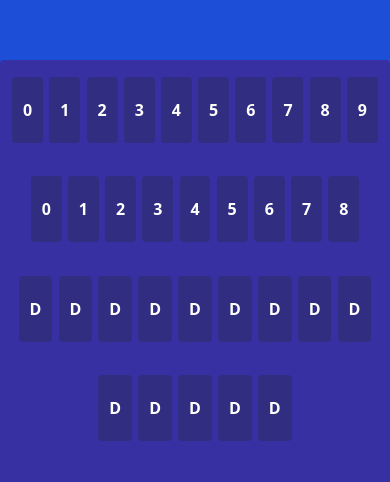
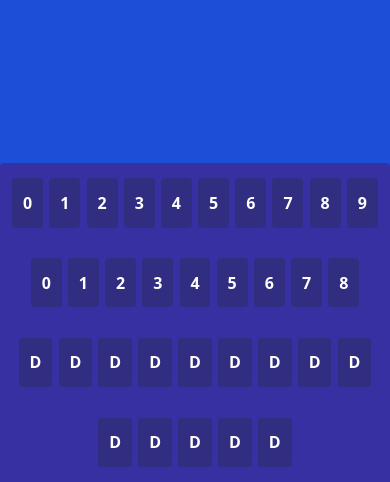
Before and after one commit to captainkapnap/kapericom, a Next.js app: page /portfolio/components/keyboard in a window 390 px wide. Shown: the part 362-844 px from the top of the page. Built offline with nearby package versions, Linux system fonts and the light colour scheme.

Commit message:
kb responsiveness working

```diff
--- a/src/pages/portfolio/components/keyboard.tsx
+++ b/src/pages/portfolio/components/keyboard.tsx
@@ -1,4 +1,8 @@
 import { useState } from "react";
+
+const kbKeys = {
+
+}
 
 function ICodeThis() {
     // ================ STATE ================
@@ -8,7 +12,7 @@ function ICodeThis() {
     function CreateKeys({whichKeyboard}: {whichKeyboard: number}) {
 
         return (
-            <div className='flex flex-col justify-center items-center text-2xl'>
+            <div className='flex flex-col justify-center items-center'>
                 <div className='h-1/4' id="kbRow1">
                     {/* 10 keys */}
                     {Array.from({ length: 10}).map((_, idx) => (
@@ -56,8 +60,8 @@ function ICodeThis() {
     return (
       <div id="toggleDarkDiv" className="dark">
         <div id="bodyDiv" className="bg-blue-700 flex justify-center items-end min-h-screen">
-            <div className='w-full ' id="kbWrapper">
-                <div className='h-[50vh] bg-indigo-800 rounded-t' id="kbContainer">
+            <div className='w-full' id="kbWrapper">
+                <div className='bg-indigo-800 rounded-t flex justify-center items-center' id="kbContainer">
                     <CreateKeys whichKeyboard={keyboardState} />
                 </div>
             </div>
--- a/src/styles/app.css
+++ b/src/styles/app.css
@@ -258,10 +258,11 @@ p {
 
 /* Keyboard */
 :root {
-    --kb-padding-x: clamp(0.45em, 2.8vw, 5em);
-    --kb-padding-y: clamp(0.35em, 2vh, 5em);
+    --kb-padding-x: clamp(0.45em, 2.8vw, 4em);
+    --kb-padding-y: clamp(1vh, 1.5vh, 2.5vh);
     --kb-margin-x: clamp(0.12em, 0.8vw, 1em);
-    --kb-margin-y: clamp(0.3em, 2vh, 2em);
+    --kb-margin-y: clamp(0.4em, 1.8vh, 1.5em);
+    --kb-fontsize: clamp(2rem, 2vw, 3rem);
 }
 
 #kbButton {
@@ -276,3 +277,7 @@ p {
     font-size: var(--h1-text-clamp);
 
 }
+
+#kbContainer {
+    max-height: clamp(30vh, 62vh, 65vh)
+}
```
